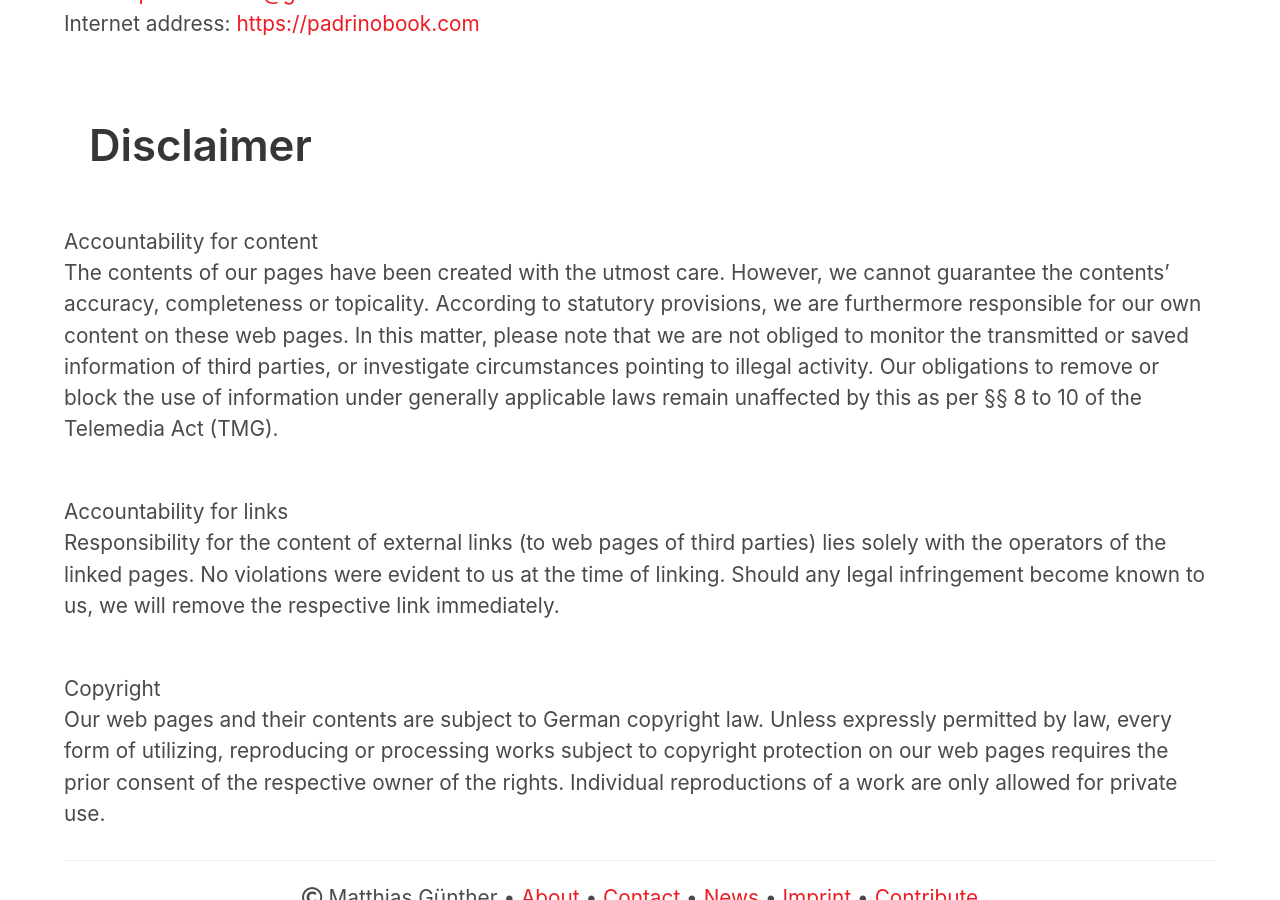
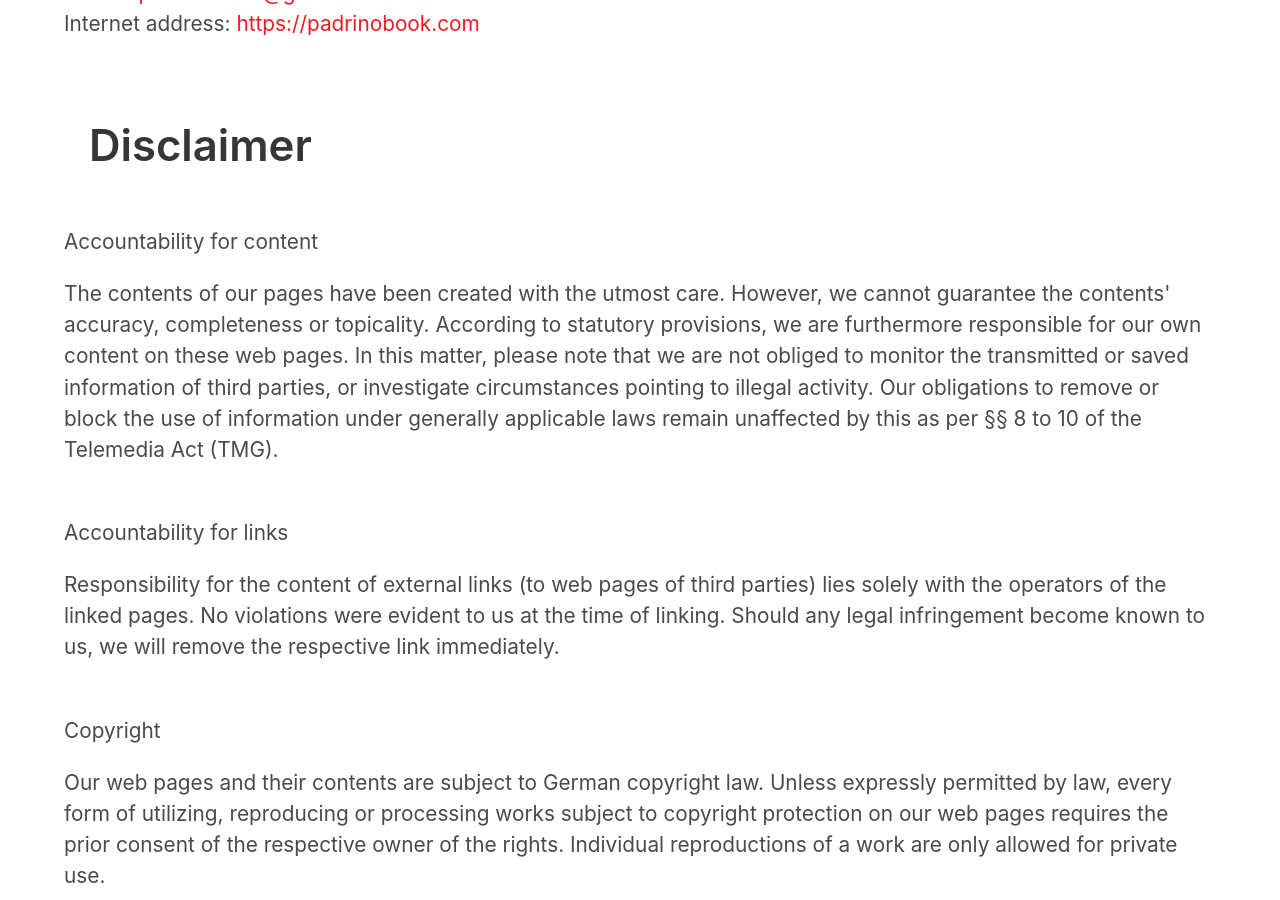
Before and after one commit to padrinobook/padrinobook.com, a Jekyll site: the page built from imprint.md, in a window 1280 px wide and 900 px high, scrolled down 906 px. Built offline with Jekyll 4.4.1, drawn with Linux system fonts in a browser that asks for light colours; nearby versions of some CDN libraries; Markdown is read by kramdown in place of the engine named in the settings; comment, search, counter and statistics services are not loaded.

Commit message:
Proper tags for imprint

```diff
--- a/imprint.md
+++ b/imprint.md
@@ -5,26 +5,39 @@ active: imprint
 ---
 
 <h1>Imprint</h1>
-Information in accordance with Section 5 TMG
+<p>
+  Information in accordance with Section 5 TMG
 <br><br>Matthias Günther<br>Köpenicker Str. 149a<br>12355 Berlin<br>
+</p>
+
 <h2>Contact Information</h2>
+<p>
 Telephone: 0177 4858289<br>E-Mail: <a href="mailto:padrinobook@gmail.com">padrinobook@gmail.com</a><br>Internet address: <a href="https://padrinobook.com" target="_blank">https://padrinobook.com</a><br><br>
+</p>
+
 <h2>Disclaimer</h2>
 <br>Accountability for content<br>
+<p>
 The contents of our pages have been created with the utmost care. However, we cannot guarantee the contents'
 accuracy, completeness or topicality. According to statutory provisions, we are furthermore responsible for
 our own content on these web pages. In this matter, please note that we are not obliged to monitor
 the transmitted or saved information of third parties, or investigate circumstances pointing to illegal activity.
 Our obligations to remove or block the use of information under generally applicable laws remain unaffected by this as per
 §§ 8 to 10 of the Telemedia Act (TMG).
+</p>
 
 <br>Accountability for links<br>
+<p>
 Responsibility for the content of
 external links (to web pages of third parties) lies solely with the operators of the linked pages. No violations were
 evident to us at the time of linking. Should any legal infringement become known to us, we will remove the respective
 link immediately.
+</p>
 
-<br>Copyright<br> Our web pages and their contents are subject to German copyright law. Unless
+<br>Copyright<br>
+<p>
+Our web pages and their contents are subject to German copyright law. Unless
 expressly permitted by law, every form of utilizing, reproducing or processing
 works subject to copyright protection on our web pages requires the prior consent of the respective owner of the rights.
 Individual reproductions of a work are only allowed for private use.
+</p>
```
